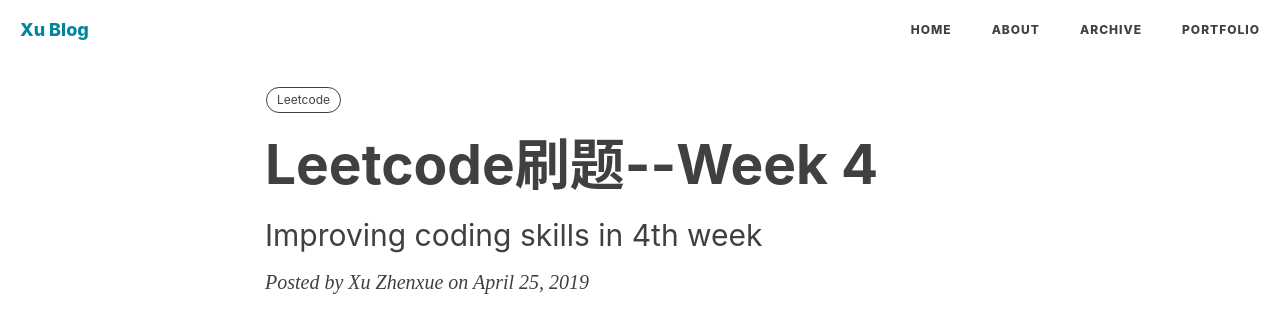
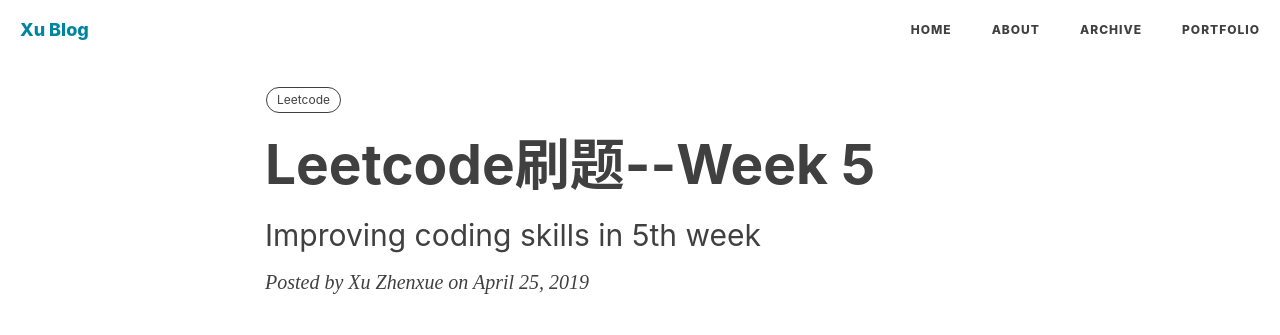
Before and after one commit to popsiclexu/popsiclexu.github.io, a Jekyll site: the page built from _posts/2019-04-25-Leetcode-Week5.md, in a window 1280 px wide. Shown: the top 335 px of the page. Built offline with Jekyll 4.4.1, drawn with Linux system fonts in a browser that asks for light colours; nearby versions of some CDN libraries; comment, search, counter and statistics services are not loaded.

Commit message:
Update 2019-04-25-Leetcode-Week5.md

```diff
--- a/_posts/2019-04-25-Leetcode-Week5.md
+++ b/_posts/2019-04-25-Leetcode-Week5.md
@@ -1,7 +1,7 @@
 ---
 layout: post
-title: Leetcode刷题--Week 4
-subtitle: Improving coding skills in 4th week
+title: Leetcode刷题--Week 5
+subtitle: Improving coding skills in 5th week
 date: 2019-04-25T00:00:00.000Z
 author: Xu Zhenxue
 header-style: text
```
